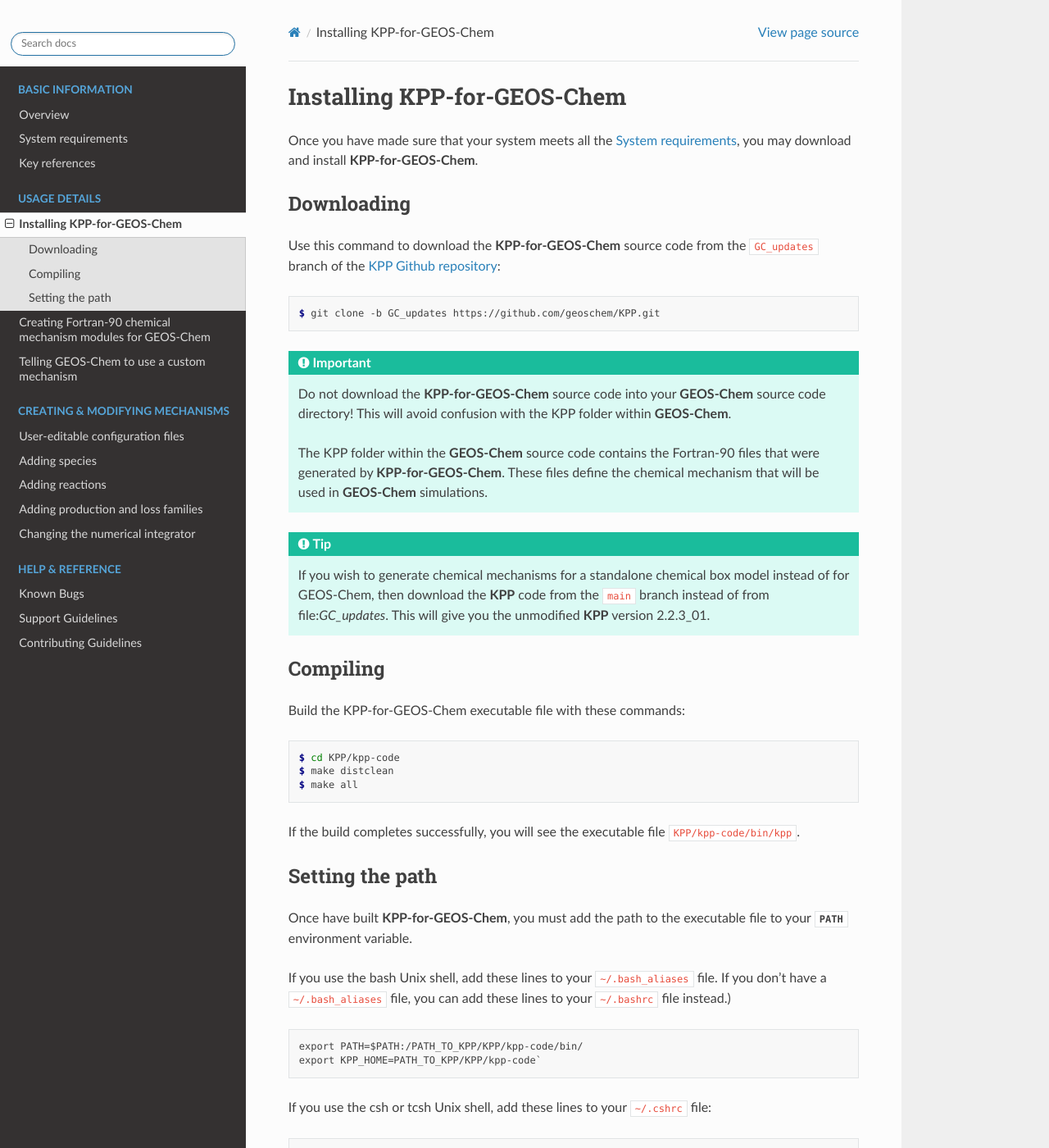
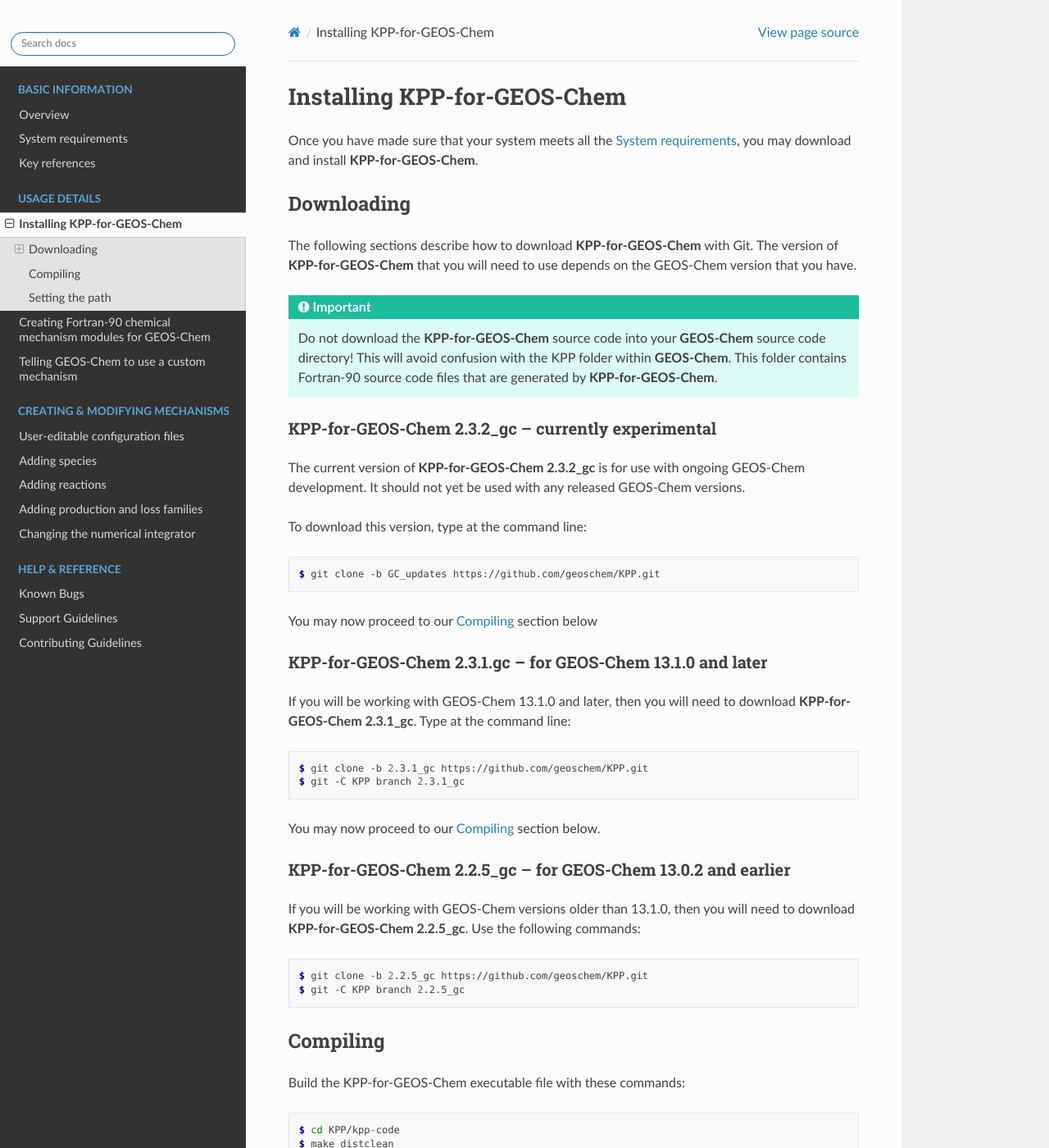
Before and after one commit to geoschem/KPP, a Sphinx documentation site: the page built from docs/source/usage-details/installation.rst, in a window 1280 px wide and 1400 px high. Shown: the whole window at 82% size. Built offline with Sphinx 7.4.7 and the Read the Docs theme 2.0.0, drawn with Linux system fonts in a browser that asks for light colours; pages that are not in the unit, such as notebooks, are missing from menus.

Commit message:
Update RTD pages for KPP-for-GEOS-Chem 2.3.2_gc
Now make it clearer that the version of KPP-for-GEOS-Chem that you
need depends on the version of GEOS-Chem that you have.

Signed-off-by: Bob Yantosca <yantosca@seas.harvard.edu>

```diff
--- a/docs/source/usage-details/installation.rst
+++ b/docs/source/usage-details/installation.rst
@@ -9,28 +11,63 @@ Requirements`, you may download and install :program:`KPP-for-GEOS-Chem`.
 Downloading
 -----------
 
-Use this command to download the :program:`KPP-for-GEOS-Chem` source
-code from the :file:`GC_updates` branch
-of the `KPP Github repository <https://github.com/geoschem/KPP>`__:
+The following sections describe how to download :program:`KPP-for-GEOS-Chem` with Git.  The version of :program:`KPP-for-GEOS-Chem` that you will need to use depends on the GEOS-Chem version that you have.
+
+.. important:: Do not download the :program:`KPP-for-GEOS-Chem` source
+	       code into your :program:`GEOS-Chem` source code
+	       directory! This will avoid confusion with the KPP
+	       folder within :program:`GEOS-Chem`.  This folder
+	       contains Fortran-90 source code files that are generated by :program:`KPP-for-GEOS-Chem`.
+
+^^^^^^^^^^^^^^^^^^^^^^^^^^^^^^^^^^^^^^^^^^^^^^^^^^^^
+KPP-for-GEOS-Chem 2.3.2_gc -- currently experimental
+^^^^^^^^^^^^^^^^^^^^^^^^^^^^^^^^^^^^^^^^^^^^^^^^^^^^
+
+The current version of :program:`KPP-for-GEOS-Chem 2.3.2_gc` is for
+use with ongoing GEOS-Chem development. It should not yet be used with
+any released GEOS-Chem versions.
+
+To download this version, type at the command line:
 
 .. code-block:: console
 
    $ git clone -b GC_updates https://github.com/geoschem/KPP.git
 
-.. important:: Do not download the :program:`KPP-for-GEOS-Chem` source code into your
-	       :program:`GEOS-Chem` source code directory! This will avoid
-	       confusion with the KPP folder within :program:`GEOS-Chem`.
+You may now proceed to our :ref:`Compiling <comp>` section below
 
-	       The KPP folder within the :program:`GEOS-Chem` source code
-	       contains the Fortran-90 files that were generated by
-	       :program:`KPP-for-GEOS-Chem`. These files define the chemical
-	       mechanism that will be used in :program:`GEOS-Chem` simulations.
+.. _kpp231:
 
-.. tip:: If you wish to generate chemical mechanisms for a
-	 standalone chemical box model instead of for GEOS-Chem, then
-	 download the :program:`KPP` code from the :file:`main` branch instead of from
-	 file:`GC_updates`.  This will give you the unmodified :program:`KPP`
-	 version 2.2.3_01.
+^^^^^^^^^^^^^^^^^^^^^^^^^^^^^^^^^^^^^^^^^^^^^^^^^^^^^^^^^^^^
+KPP-for-GEOS-Chem 2.3.1.gc -- for GEOS-Chem 13.1.0 and later
+^^^^^^^^^^^^^^^^^^^^^^^^^^^^^^^^^^^^^^^^^^^^^^^^^^^^^^^^^^^^
+
+If you will be working with GEOS-Chem 13.1.0 and later, then you will
+need to download :program:`KPP-for-GEOS-Chem 2.3.1_gc`.  Type at the
+command line:
+
+.. code-block:: console
+
+   $ git clone -b 2.3.1_gc https://github.com/geoschem/KPP.git
+   $ git -C KPP branch 2.3.1_gc
+
+You may now proceed to our :ref:`Compiling <comp>` section below.
+
+.. _kpp225:
+
+^^^^^^^^^^^^^^^^^^^^^^^^^^^^^^^^^^^^^^^^^^^^^^^^^^^^^^^^^^^^^^
+KPP-for-GEOS-Chem 2.2.5_gc -- for GEOS-Chem 13.0.2 and earlier
+^^^^^^^^^^^^^^^^^^^^^^^^^^^^^^^^^^^^^^^^^^^^^^^^^^^^^^^^^^^^^^
+
+If you will be working with GEOS-Chem versions older than 13.1.0, then
+you will need to download :program:`KPP-for-GEOS-Chem 2.2.5_gc`.  Use
+the following commands:
+
+.. code-block:: console
+
+   $ git clone -b 2.2.5_gc https://github.com/geoschem/KPP.git
+   $ git -C KPP branch 2.2.5_gc
+
+.. _comp:
 
 ---------
 Compiling
```
Also changed, not shown: other parts of docs/source/usage-details/installation.rst (+2 -0 lines), docs/source/basic-info/about.rst (+16 -10 lines), docs/source/creating-mechanisms/configuration_files.rst (+0 -11 lines), docs/source/usage-details/generating_f90_code.rst (+26 -12 lines), docs/source/usage-details/use_custom_mech.rst (+46 -15 lines).
